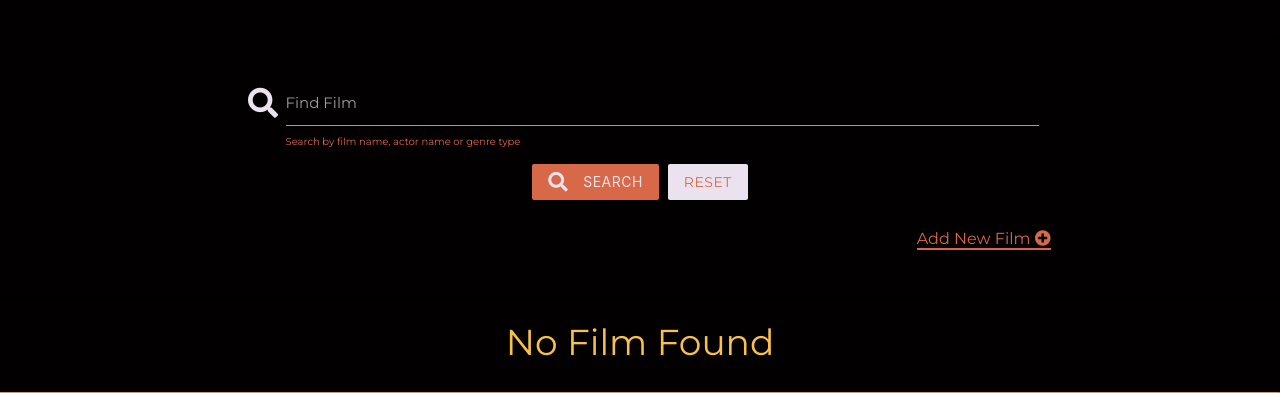
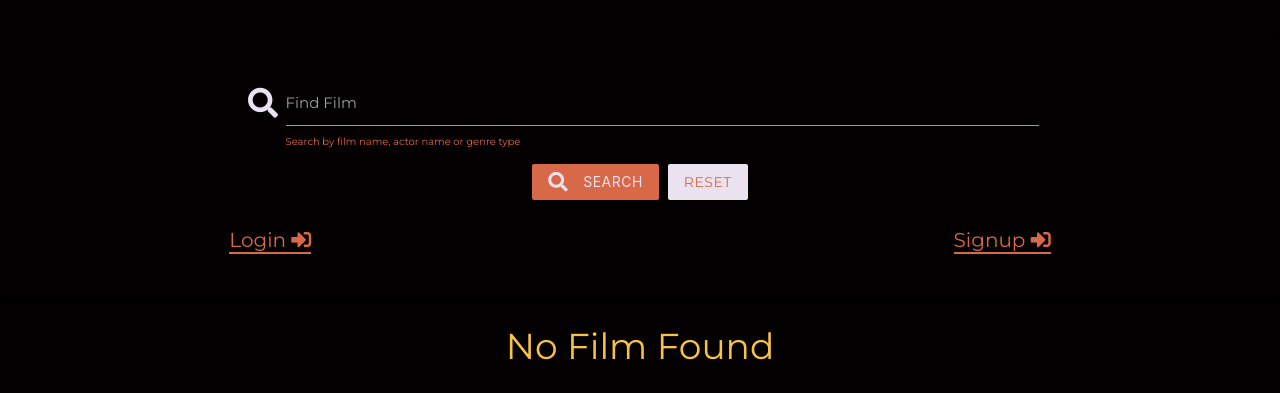
Before and after one commit to liamwalsh1980/Milestone-Project-3, a Flask app: page /films in a window 1280 px wide. Shown: the part 141-534 px from the top of the page. Run offline with Flask 2, Linux system fonts and the light colour scheme; data that the repository does not hold is empty; some libraries are stand-ins or nearby versions; some web fonts are replaced.

Commit message:
Adjustment to films and profile templates

```diff
--- a/app.py
+++ b/app.py
@@ -190,7 +190,8 @@ def edit_film(film_id):
         }
         mongo.db.films.update({"_id": ObjectId(film_id)}, edit)
         flash("Film Updated Successfully")
-        return redirect(url_for("films"))
+        return redirect(url_for("profile", username=session["user"]))
+
     # This is using the ObjectId imported at the top of this file
     # The Id needs to be converted into a BSON data-type
     film = mongo.db.films.find_one({"_id": ObjectId(film_id)})
--- a/static/css/style.css
+++ b/static/css/style.css
@@ -148,6 +148,12 @@ ul li a:hover {
     color: #d76848;
     border-bottom: 2px solid #d76848;
     font-size: 16px;
+}
+
+.signup-btn-text {
+    color: #d76848;
+    border-bottom: 2px solid #d76848;
+    font-size: 20px;
 }
 
 .back-btn-text {
--- a/templates/films.html
+++ b/templates/films.html
@@ -22,8 +22,13 @@
                         </button>
                         <a aria-label="Jump to the Films page" href="{{ url_for('films') }}" class="btn btn-small-search-reset">Reset</a>
                     </div>
+                    {% if session.user %}
                     <!-- Add film link -->
-                    <div class="col-6 m6 s12 right"><a aria-label="Jump to the Add Films page" href="{{ url_for('add_film') }}" class="add-btn-text">Add New Film <i class="fas fa-plus-circle add-new-film-link"></i></a></div>
+                        <div class="col-6 m6 s12 right"><a aria-label="Jump to the Add Films page" href="{{ url_for('add_film') }}" class="add-btn-text">Add New Film <i class="fas fa-plus-circle add-new-film-link"></i></a></div>
+                    {% else %}
+                        <div class="col-6 m6 s12 right"><a aria-label="Jump to the Add Films page" href="{{ url_for('signup') }}" class="signup-btn-text">Signup <i class="fas fa-sign-in-alt add-new-film-link"></i></a></div>
+                        <div class="col-6 m6 s12 left"><a aria-label="Jump to the Add Films page" href="{{ url_for('login') }}" class="signup-btn-text">Login <i class="fas fa-sign-in-alt add-new-film-link"></i></a></div>
+                    {% endif %}
                 </div>
             </form>
         </div>
--- a/templates/profile.html
+++ b/templates/profile.html
@@ -33,10 +33,10 @@
                                     <div class="modal-content">
                                         <p class="modal-text-title center-align">Are you sure you want to remove the film <span class="modal-film-name">{{ film.film_name }}</span> ?</p>
                                     </div>
-                                    <!-- Cancel and remove button -->
+                                    <!-- Cancel and remove film -->
                                     <div class="modal-footer center-align" id="modal-footer">
                                         <a href="" class="modal-close btn-flat">Cancel</a>
-                                        <a aria-label="Delete film" href="{{ url_for('delete_film', film_id=film._id) }}" class="modal-close btn-flat">Remove</a>
+                                        <a aria-label="Delete film" href="{{ url_for('delete_film', film_id=film._id) }}" class="modal-close btn-flat ">Remove</a>
                                     </div>
                                 </div>
                             </div>
```
